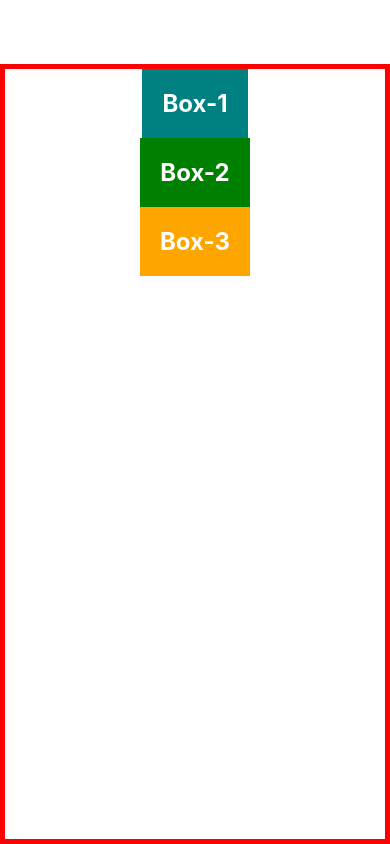
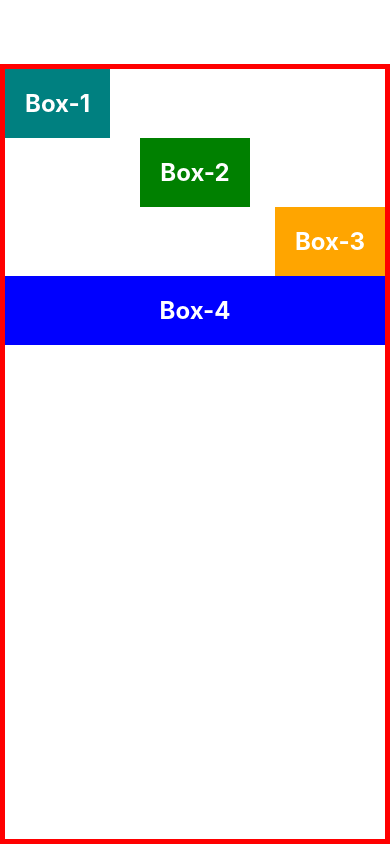
Before and after one commit to muazimmaqbool/React-Native-Tutorials, a React Native app: screen / in a window 390 px wide. Built offline with nearby package versions, Linux system fonts and the light colour scheme.

Commit message:
align self example

```diff
--- a/App.js
+++ b/App.js
@@ -138,10 +138,10 @@ const App = () => {
       {/*alignItems and alignSelf
       (Note, when working on alignItems first remove alignSelf and have only 3 boxes) */}
       {/*applying alignSelf to each item here */}
-      <D_Align_ITEMSandSELF styleprop={{backgroundColor:"teal",}}>Box-1</D_Align_ITEMSandSELF>
-      <D_Align_ITEMSandSELF styleprop={{backgroundColor:"green",}}>Box-2</D_Align_ITEMSandSELF>
-      <D_Align_ITEMSandSELF styleprop={{backgroundColor:"orange"}}>Box-3</D_Align_ITEMSandSELF>
-      {/* <D_Align_ITEMSandSELF styleprop={{backgroundColor:"blue",alignSelf:"stretch"}}>Box-4</D_Align_ITEMSandSELF>  */}
+      <D_Align_ITEMSandSELF styleprop={{backgroundColor:"teal",alignSelf:"flex-start"}}>Box-1</D_Align_ITEMSandSELF>
+      <D_Align_ITEMSandSELF styleprop={{backgroundColor:"green",alignSelf:"center"}}>Box-2</D_Align_ITEMSandSELF>
+      <D_Align_ITEMSandSELF styleprop={{backgroundColor:"orange",alignSelf:"flex-end"}}>Box-3</D_Align_ITEMSandSELF>
+      <D_Align_ITEMSandSELF styleprop={{backgroundColor:"blue",alignSelf:"stretch"}}>Box-4</D_Align_ITEMSandSELF>
 
       {/*NOTE: auto is its default value, it takes value form its parent "alignItems" property, if its parent as "alignItems:"flex-start" the auto in alignSelft
       is also flex start, if alignSelf is not mention in children they still take value from their parent
@@ -284,7 +284,7 @@ const styles = StyleSheet.create({
     //justifyContent:"space-around", //values:flex-start, flex-end, center,space-between,space-evenly,space-around
 
     //alignItems: default value is "stretch" i.e the items will take entire width of cross axis
-    alignItems:"center" //values:stretch,flex-start,flex-end,center
+    //alignItems:"center" //values:stretch,flex-start,flex-end,center
 
     //flexWrap: (Note: first comment flex:1 above and set height to 300)
     //height:300, //box will come out of red container
```
